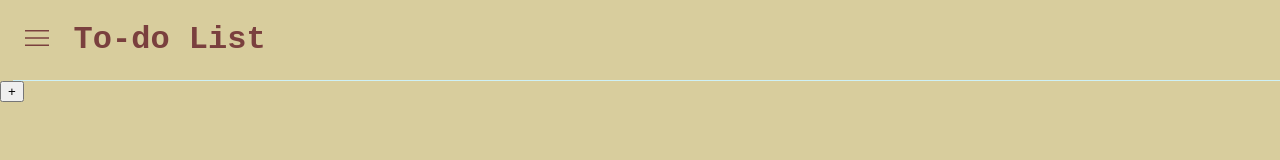
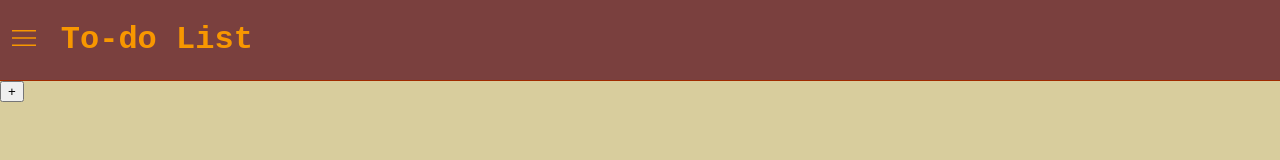
Before and after one commit to devinjordan/todo-list, a website built with webpack: page src/index.html in a window 1280 px wide. Built offline with nearby package versions, Linux system fonts and the light colour scheme.

Commit message:
Update menu SVG color and header styles

```diff
--- a/src/style.css
+++ b/src/style.css
@@ -25,7 +25,7 @@ body {
 }
 
 #menu svg {
-  fill: var(--primary);
+  fill: var(--secondary);
 }
 
 #menu svg:hover {
@@ -40,7 +40,8 @@ h1 {
 
 header {
   display: flex;
-  margin-left: 1vw;
-  border-bottom: 1px solid #cef1f7;
-  color: var(--primary);
+  /* margin-left: 1vw; */
+  border-bottom: 1px solid var(--accent);
+  color: var(--secondary);
+  background-color: var(--primary);
 }
```
Also changed, not shown: dist/index.bundle.js.
